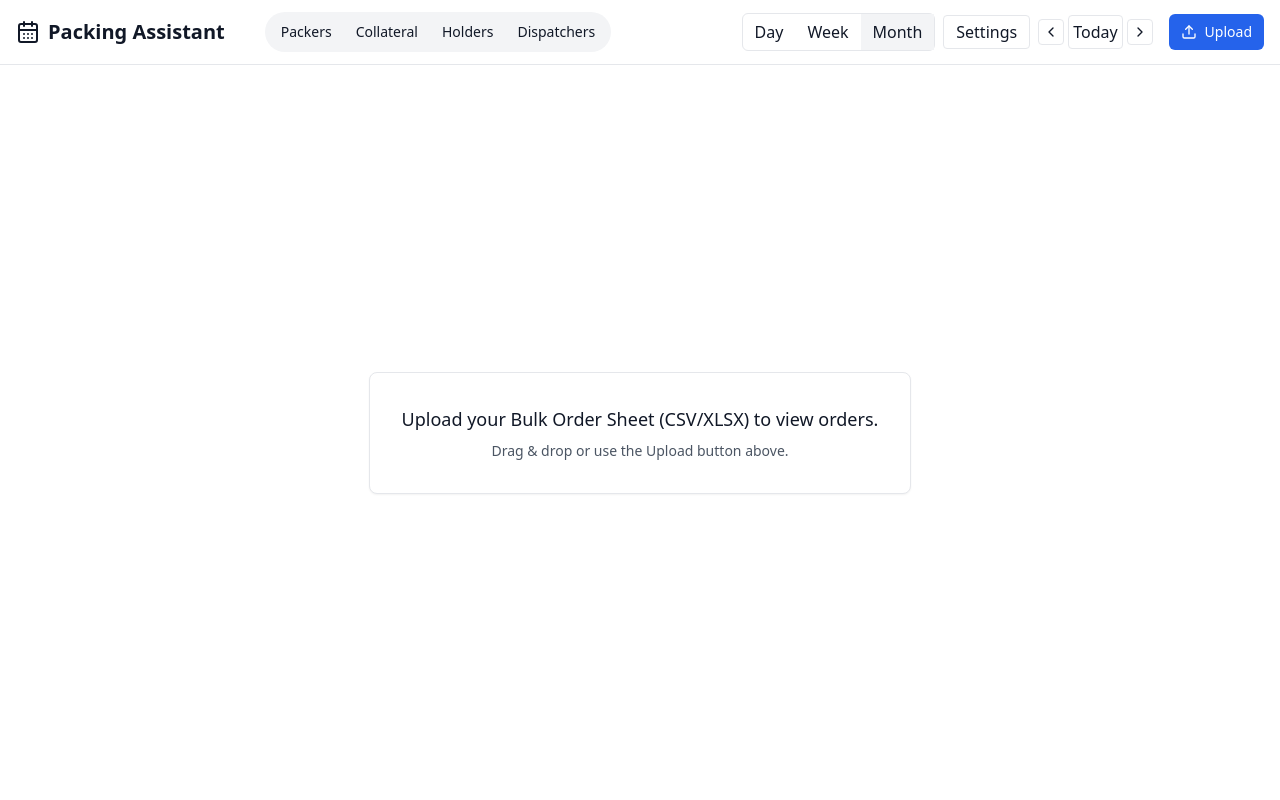
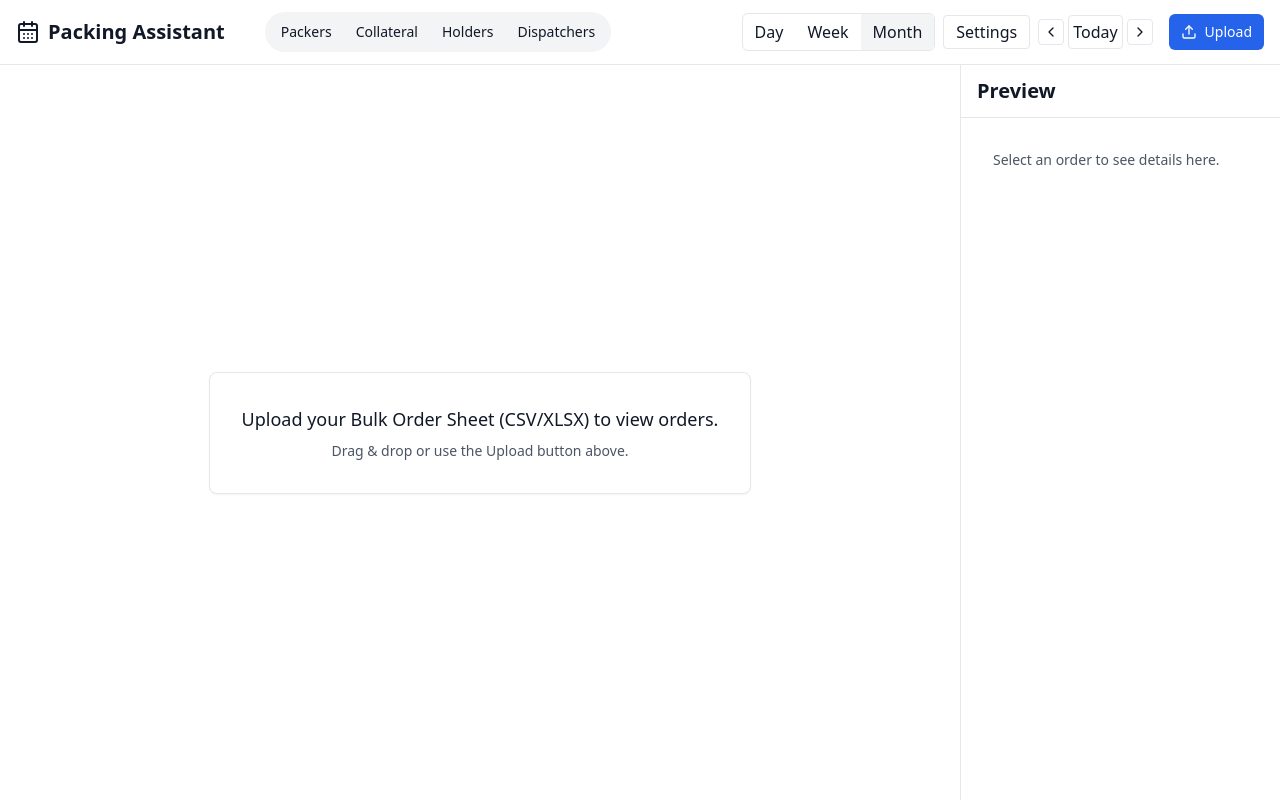
Before and after one commit to hardikgolchha89/fulfillment-calendar, a React (Create React App) app: page / in a window 1280 px wide. Built offline with nearby package versions, Linux system fonts and the light colour scheme.

Commit message:
ui: split layout calendar 3/4 + right preview; lighter event colors; SKU/title parsing stricter; derive dispatch/packing from delivery via settings; add All Fields section

```diff
--- a/src/App.tsx
+++ b/src/App.tsx
@@ -77,8 +77,9 @@ function normalizeDate(value: unknown): Date | null {
   return null
 }
 
-// Only the fields required to render events in the calendar.
-const REQUIRED_FIELDS: Array<keyof BosRow> = ['Order Number', 'Delivery Date']
+// Minimal fields required to render events in the calendar.
+// (Kept for reference if needed)
+// const REQUIRED_FIELDS: Array<keyof BosRow> = ['Order Number', 'Delivery Date']
 
 function normalizeHeaderName(header: string): string {
   return header
@@ -105,6 +106,7 @@ type ParsedLineItem = {
   name: string
   quantity: number
   raw?: string
+  sku?: string
 }
 
 function splitItemsList(cell: string): string[] {
@@ -192,16 +194,22 @@ function getParsedLineItems(row: BosRow): ParsedLineItem[] {
 }
 
 function classifySkuAndTitle(name: string): { sku: string; title: string } {
-  // Numbers or ALL CAPS => SKU; first Title/Sentence case chunk onward => title
-  const tokens = name.split(/\s*[-|]\s*/).filter(Boolean)
+  // Rule: ALL CAPS and/or numeric-hyphen tokens constitute SKU; first token that has lowercase => start of title
+  const tokens = name.split(/\s*-\s*/).filter(Boolean)
   const skuParts: string[] = []
   const titleParts: string[] = []
-  for (const t of tokens) {
-    const isAllCapsOrNum = /^[^a-z]*$/.test(t)
-    if (titleParts.length === 0 && isAllCapsOrNum) skuParts.push(t)
-    else titleParts.push(t)
+  for (const token of tokens) {
+    const hasLowercase = /[a-z]/.test(token)
+    const isAllCapsOrNum = !hasLowercase
+    if (titleParts.length === 0 && isAllCapsOrNum) {
+      skuParts.push(token)
+    } else {
+      titleParts.push(token)
     }
-  return { sku: skuParts.join('-').trim(), title: (titleParts.join(' - ').trim() || name) }
+  }
+  const sku = skuParts.join('-').trim()
+  const title = (titleParts.join(' - ').trim() || name)
+  return { sku, title }
 }
 
 function computeStats(row: BosRow): { hampers: number; units: number } {
@@ -308,13 +316,14 @@ function App() {
 
   const eventStyleGetter = (event: OrderEvent) => {
     const status = (event.resource['Order Status'] || '').toString().toLowerCase()
-    let bg = '#64748b'
-    if (status.includes('pending')) bg = '#f59e0b'
-    else if (status.includes('printed')) bg = '#6366f1'
-    else if (status.includes('packed')) bg = '#22c55e'
-    else if (status.includes('shipped')) bg = '#3b82f6'
-    else if (status.includes('cancel')) bg = '#ef4444'
-    return { style: { backgroundColor: bg, border: '0', color: 'white' } }
+    // Lighter backgrounds for better text legibility
+    let bg = '#e2e8f0' // slate-200
+    if (status.includes('pending')) bg = '#fde68a' // amber-200
+    else if (status.includes('printed')) bg = '#c7d2fe' // indigo-200
+    else if (status.includes('packed')) bg = '#bbf7d0' // green-200
+    else if (status.includes('shipped')) bg = '#bfdbfe' // blue-200
+    else if (status.includes('cancel')) bg = '#fecaca' // red-200
+    return { style: { backgroundColor: bg, border: '1px solid #cbd5e1', color: '#111827' } }
   }
 
   const handleNavigate = (action: 'prev' | 'next' | 'today') => {
@@ -393,8 +402,10 @@ function App() {
           </label>
         </div>
       </div>
+      <div className="relative flex-1 overflow-hidden md:flex md:flex-row">
+        {/* Calendar column */}
         <div
-        className={`relative flex-1 ${events.length === 0 ? 'grid place-items-center' : ''}`}
+          className={`relative h-full w-full md:w-3/4 ${events.length === 0 ? 'grid place-items-center' : ''}`}
           onDragOver={(e) => {
             e.preventDefault()
             setDragOver(true)
@@ -435,23 +446,31 @@ function App() {
             </div>
           )}
         </div>
-      {drawer.open && drawer.row && (
-        <aside className="fixed inset-y-0 right-0 w-full max-w-xl transform border-l bg-white shadow-xl transition md:translate-x-0">
+        {/* Preview column */}
+        <aside className="hidden h-full w-full overflow-y-auto border-l md:block md:w-1/4">
           <div className="flex h-full flex-col">
             <div className="flex items-center justify-between border-b px-4 py-3">
-              <div className="text-xl font-bold">{drawer.row['Order Number']}</div>
-              <button className="rounded border px-3 py-1" onClick={() => setDrawer({ open: false, row: null })}>
-                Close
-              </button>
+              <div className="text-xl font-bold">{drawer.row?.['Order Number'] || 'Preview'}</div>
             </div>
             <div className="flex-1 overflow-y-auto p-4">
+              {drawer.row ? (
+                <>
                   <div className="mb-4">
                     <StatusPill status={(drawer.row['Order Status'] || '') as string} />
                   </div>
                   <Section title="Key Dates">
-                <KeyDate label="Delivery Date" value={drawer.row['Delivery Date']} strong />
-                <KeyDate label="Dispatch Date" value={drawer.row['Dispatch Date']} />
-                <KeyDate label="Packing Date" value={drawer.row['Packing Date']} />
+                    {(() => {
+                      const delivery = normalizeDate(drawer.row['Delivery Date'])
+                      const dispatch = normalizeDate(drawer.row['Dispatch Date']) || (delivery ? addDays(delivery, -Math.max(1, Number((txConfig as any).dispatchers ?? 1))) : null)
+                      const packing = normalizeDate(drawer.row['Packing Date']) || (delivery ? addDays(delivery, -Math.max(1, Number((txConfig as any).packers ?? 2))) : null)
+                      return (
+                        <>
+                          <KeyDate label="Delivery Date" value={delivery || drawer.row['Delivery Date']} strong />
+                          <KeyDate label="Dispatch Date" value={dispatch} />
+                          <KeyDate label="Packing Date" value={packing} />
+                        </>
+                      )
+                    })()}
                   </Section>
                   <Section title="Rack">
                     {drawer.row['Rack'] ? (
@@ -497,20 +516,26 @@ function App() {
                           )}</pre>
                         )
                       }
+                      const rows = items.map((it) => {
+                        const { sku, title } = classifySkuAndTitle(it.name)
+                        return { sku, title, qty: it.quantity }
+                      })
                       return (
                         <div className="overflow-hidden rounded border">
                           <table className="w-full text-sm">
                             <thead className="bg-gray-50 text-left text-gray-600">
                               <tr>
+                                <th className="px-3 py-2 w-36">SKU</th>
                                 <th className="px-3 py-2">Item</th>
                                 <th className="px-3 py-2 w-20 text-right">Qty</th>
                               </tr>
                             </thead>
                             <tbody>
-                          {items.map((it, idx) => (
+                              {rows.map((r, idx) => (
                                 <tr key={idx} className={idx % 2 ? 'bg-white' : 'bg-gray-50/40'}>
-                              <td className="px-3 py-2">{it.name}</td>
-                              <td className="px-3 py-2 text-right font-medium">{it.quantity}</td>
+                                  <td className="px-3 py-2 text-xs text-gray-600">{r.sku}</td>
+                                  <td className="px-3 py-2">{r.title}</td>
+                                  <td className="px-3 py-2 text-right font-medium">{r.qty}</td>
                                 </tr>
                               ))}
                             </tbody>
@@ -529,15 +554,49 @@ function App() {
                       </div>
                     </Section>
                   )}
+                  {(() => {
+                    const exclude = new Set([
+                      'Order Number','Order Status','Delivery Date','Dispatch Date','Packing Date','Rack','Area',
+                      'Customer Name','Customer Email','Customer Phone',
+                      'Billing Address','Billing City','Billing State','Billing Pincode',
+                      'Shipping Address','Shipping City','Shipping State','Shipping Pincode',
+                      'Offline Order Items','Notes','Gift Message'
+                    ].map(normalizeHeaderName))
+                    const entries = Object.entries(drawer.row)
+                      .filter(([k,v]) => !exclude.has(normalizeHeaderName(k)) && v !== undefined && v !== null && String(v).trim() !== '' && String(v).toLowerCase() !== 'null')
+                    if (entries.length === 0) return null
+                    return (
+                      <Section title="All Fields">
+                        <div className="overflow-hidden rounded border">
+                          <table className="w-full text-xs">
+                            <tbody>
+                              {entries.map(([k,v], idx) => (
+                                <tr key={k} className={idx % 2 ? 'bg-white' : 'bg-gray-50/40'}>
+                                  <td className="px-3 py-1.5 font-medium text-gray-600 align-top">{k}</td>
+                                  <td className="px-3 py-1.5">{String(v)}</td>
+                                </tr>
+                              ))}
+                            </tbody>
+                          </table>
+                        </div>
+                      </Section>
+                    )
+                  })()}
                   {drawer.row['Area'] && (
                     <div className="mt-4">
                       <span className="rounded-full bg-gray-100 px-3 py-1 text-sm">{drawer.row['Area']}</span>
                     </div>
                   )}
+                </>
+              ) : (
+                <div className="p-4 text-sm text-gray-600">Select an order to see details here.</div>
+              )}
             </div>
           </div>
         </aside>
-      )}
+      </div>
+      {/* end content */}
+      {/* Settings modal */}
       {settingsOpen && (
         <div className="fixed inset-0 z-50 grid place-items-center bg-black/30">
           <div className="w-full max-w-md rounded bg-white p-4 shadow-lg">
```
Lines whose indentation alone changed are shown as unchanged.
